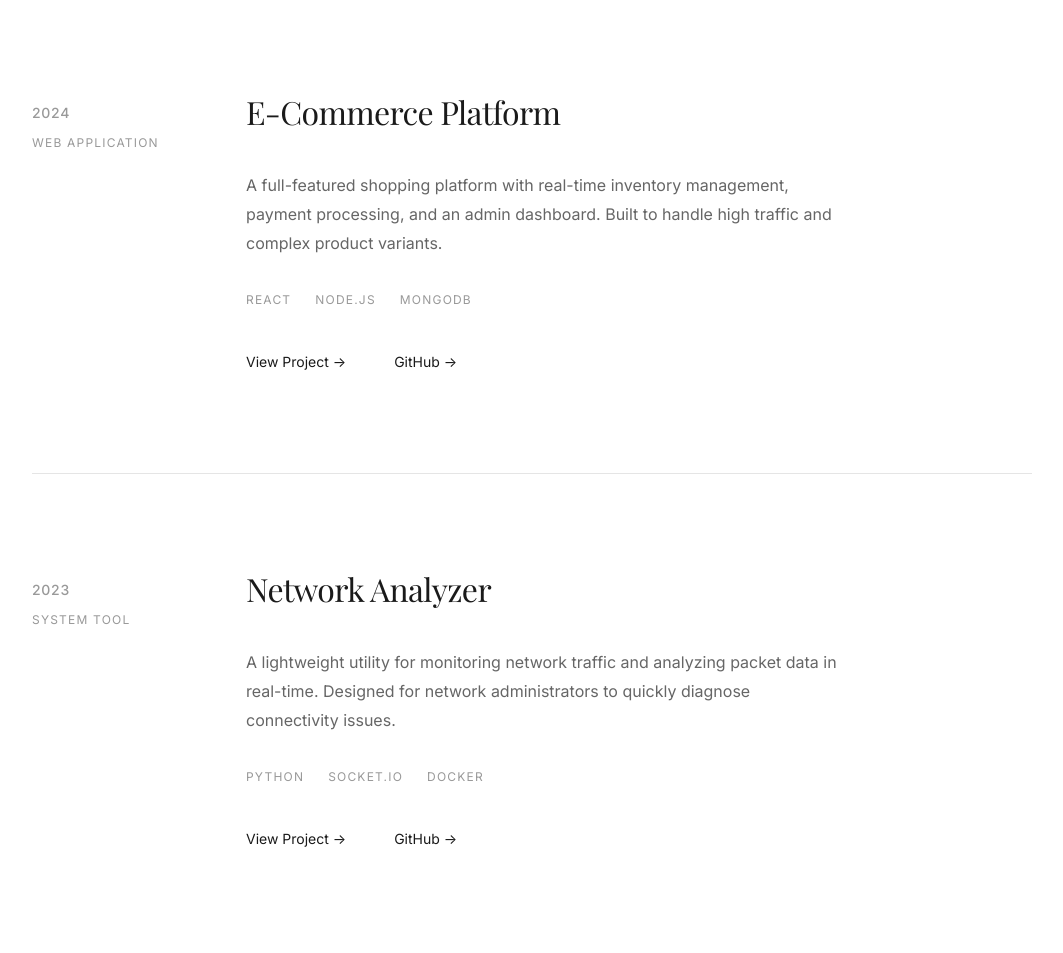
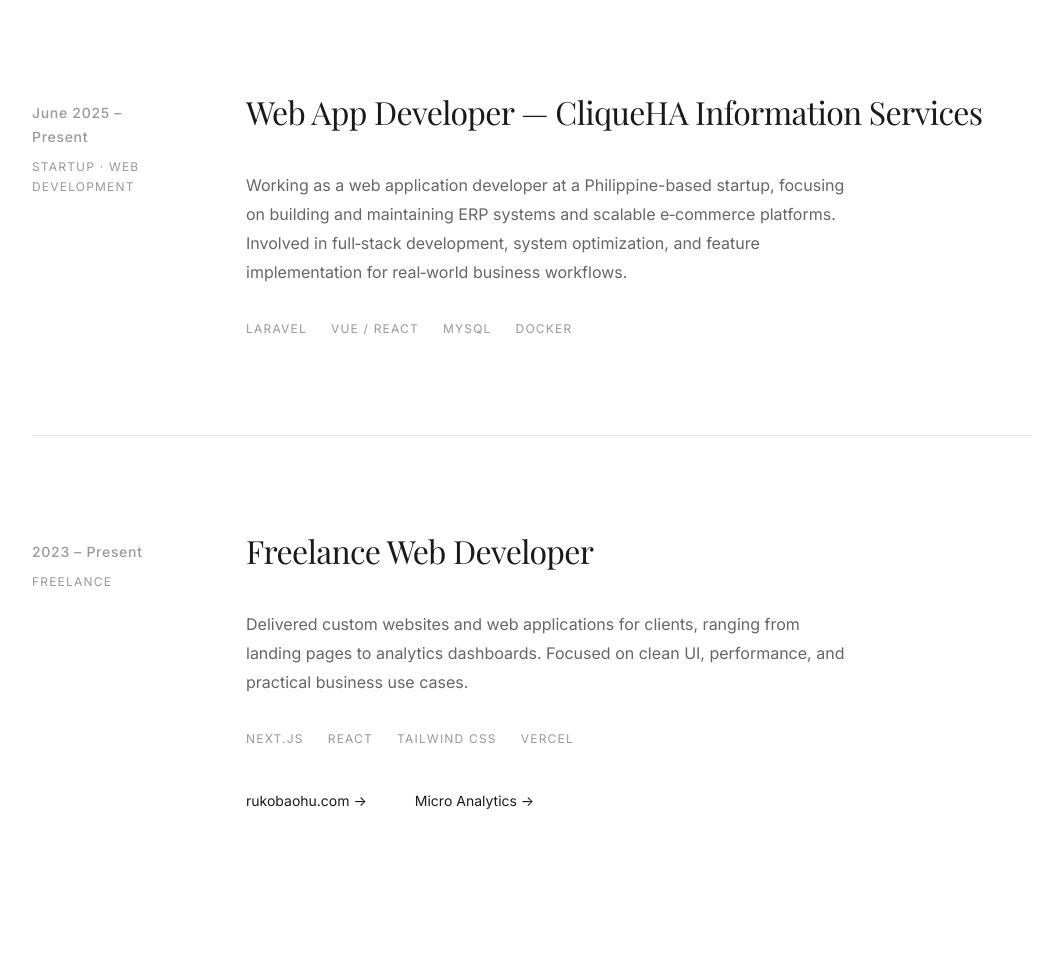
Before and after one commit to dGreatNoob/dGreatNoob.github.io, a plain HTML site: page index.html in a window 1280 px wide. Shown: the part 2436-3389 px from the top of the page, without its empty margins (16-1079 px from the left). Drawn offline with nearby package versions, Linux system fonts and the light colour scheme.

Commit message:
updated work section

```diff
--- a/index.html
+++ b/index.html
@@ -240,51 +240,70 @@
         </div>
     </section>
 
-    <!-- Projects Section -->
+        <!-- Work Section -->
     <section id="projects" class="section projects">
     <div class="container">
         <div class="section-header">
         <span class="section-number">03</span>
         <h2 class="section-title">Work</h2>
         </div>
+
         <div class="projects-list">
+
+        <!-- CliqueHA Work -->
         <div class="project-item">
             <div class="project-meta">
-                        <span class="project-year">2024</span>
-                        <span class="project-category">Web Application</span>
+            <span class="project-year">June 2025 – Present</span>
+            <span class="project-category">Startup · Web Development</span>
             </div>
             <div class="project-details">
-                        <h3 class="project-title">E-Commerce Platform</h3>
-                        <p class="project-description">A full-featured shopping platform with real-time inventory management, payment processing, and an admin dashboard. Built to handle high traffic and complex product variants.</p>
+            <h3 class="project-title">Web App Developer — CliqueHA Information Services</h3>
+            <p class="project-description">
+                Working as a web application developer at a Philippine-based startup, focusing on
+                building and maintaining ERP systems and scalable e‑commerce platforms. Involved in
+                full‑stack development, system optimization, and feature implementation for real‑world
+                business workflows.
+            </p>
             <div class="project-tech">
-                            <span>React</span> <span>Node.js</span> <span>MongoDB</span>
-                        </div>
-                        <div class="project-links">
-                            <a href="#" class="project-link">View Project →</a>
-                            <a href="#" class="project-link">GitHub →</a>
+                <span>Laravel</span>
+                <span>Vue / React</span>
+                <span>MySQL</span>
+                <span>Docker</span>
             </div>
             </div>
         </div>
+
+        <!-- Freelance Work -->
         <div class="project-item">
             <div class="project-meta">
-                        <span class="project-year">2023</span>
-                        <span class="project-category">System Tool</span>
+            <span class="project-year">2023 – Present</span>
+            <span class="project-category">Freelance</span>
             </div>
             <div class="project-details">
-                        <h3 class="project-title">Network Analyzer</h3>
-                        <p class="project-description">A lightweight utility for monitoring network traffic and analyzing packet data in real-time. Designed for network administrators to quickly diagnose connectivity issues.</p>
+            <h3 class="project-title">Freelance Web Developer</h3>
+            <p class="project-description">
+                Delivered custom websites and web applications for clients, ranging from landing pages
+                to analytics dashboards. Focused on clean UI, performance, and practical business use cases.
+            </p>
             <div class="project-tech">
-                            <span>Python</span> <span>Socket.io</span> <span>Docker</span>
+                <span>Next.js</span>
+                <span>React</span>
+                <span>Tailwind CSS</span>
+                <span>Vercel</span>
             </div>
             <div class="project-links">
-                            <a href="#" class="project-link">View Project →</a>
-                            <a href="#" class="project-link">GitHub →</a>
+                <a href="https://rukobaohu.com" target="_blank" class="project-link">rukobaohu.com →</a>
+                <a href="https://micro-analytics.vercel.app/" target="_blank" class="project-link">
+                Micro Analytics →
+                </a>
             </div>
             </div>
         </div>
+
         </div>
     </div>
     </section>
+
 
     <!-- Contact Section -->
     <section id="contact" class="section contact">
```
Lines whose indentation alone changed are shown as unchanged.
